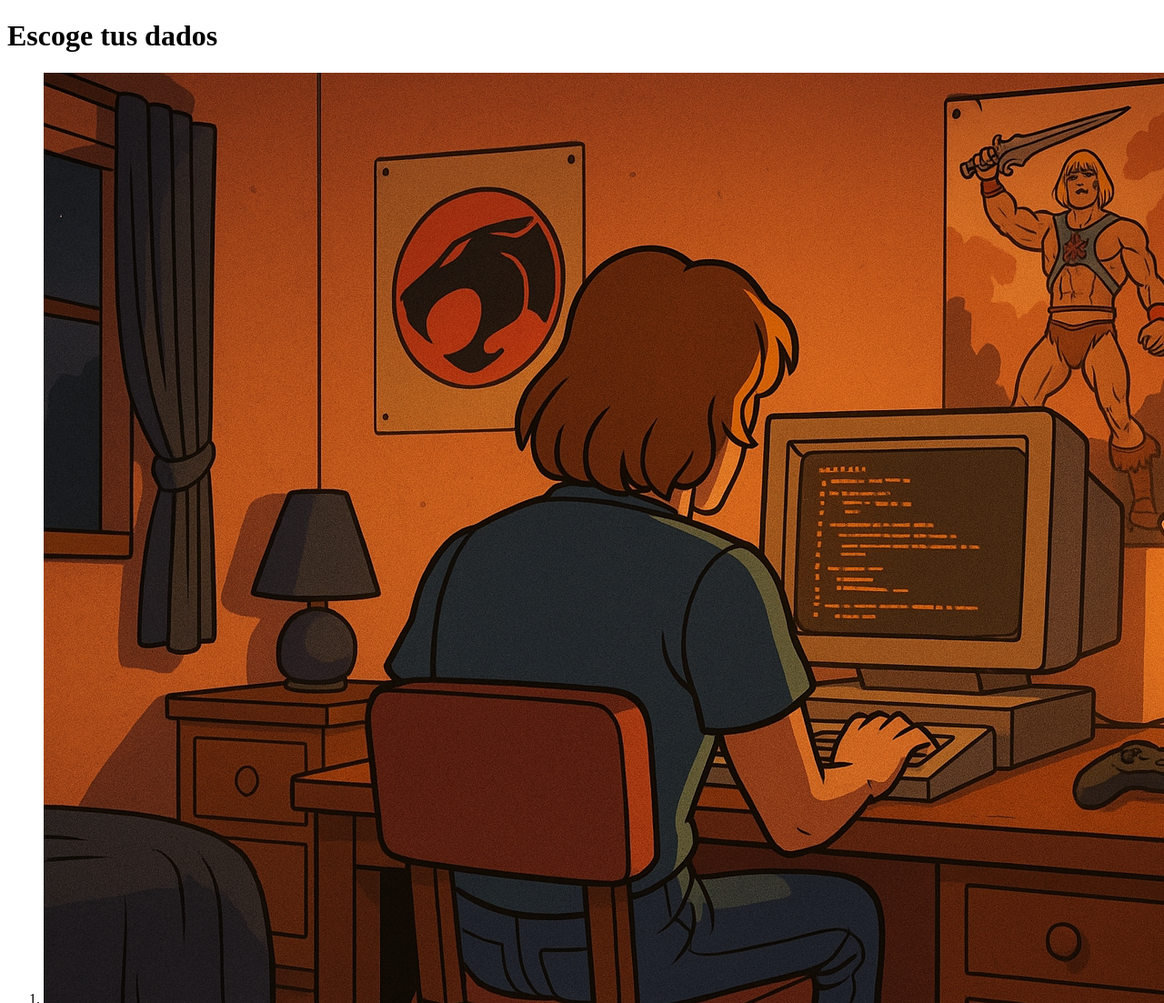
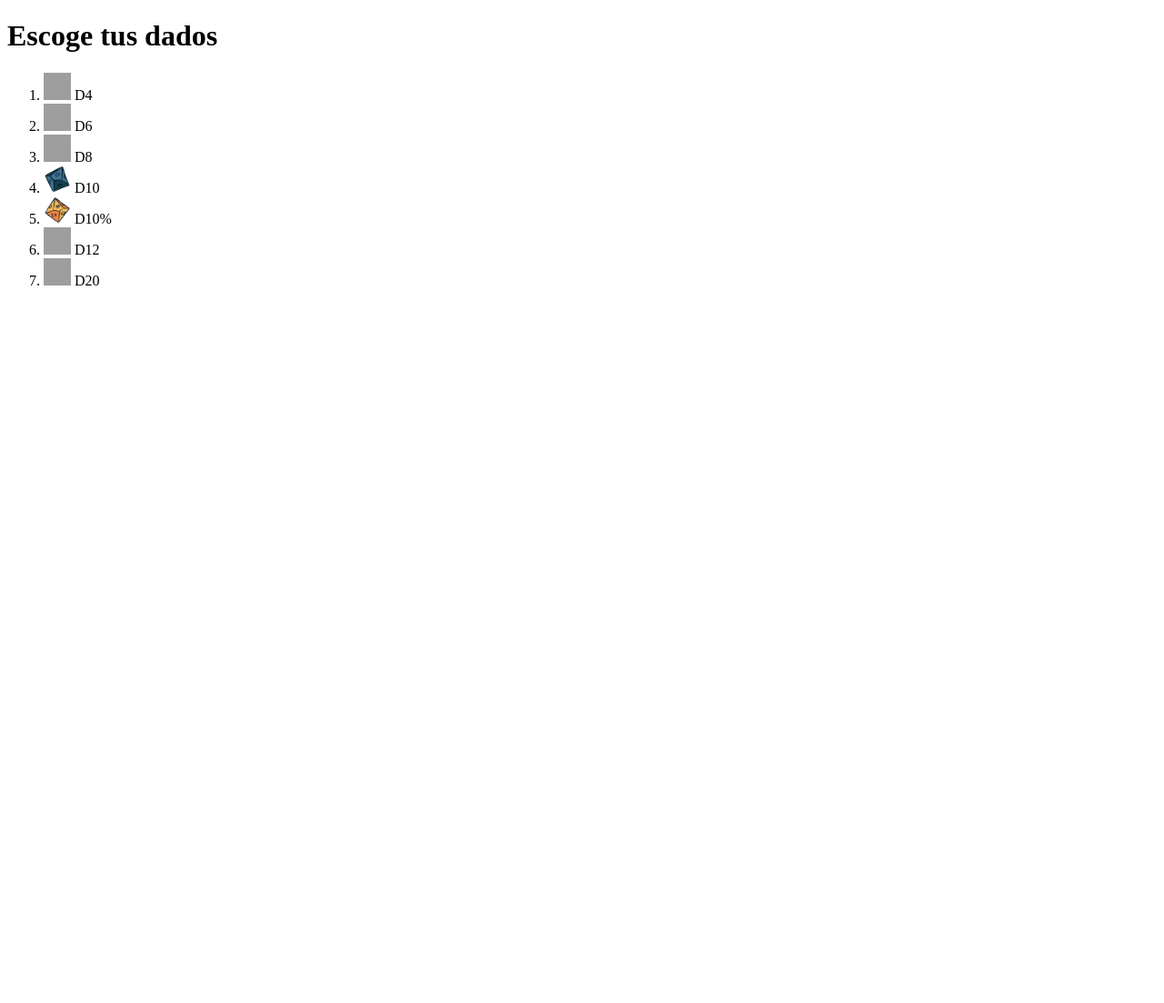
Before and after one commit to Beckermannns/dados, a Flask app: page / in a window 1280 px wide; the page is wider, and only the part inside the window is pictured. Shown: the top 1103 px of that part at 91% size. After the commit the page ends 314 px from the top of that part, so only its background shows below. Run offline with Flask 3, Linux system fonts and the light colour scheme; grey boxes are pictures that could not be loaded.

Commit message:
Agrego rutas de imagenes para los dados

```diff
--- a/frontend/css/style.css
+++ b/frontend/css/style.css
@@ -0,0 +1,6 @@
+#dados img {
+    width: 30px;
+    /* Ancho fijo de 300 píxeles */
+    height: 30px;
+    /* Alto fijo de 200 píxeles */
+}
--- a/templates/index.html
+++ b/templates/index.html
@@ -3,39 +3,43 @@
     <head>
         <meta charset="UTF-8">
         <meta name="viewport" content="width=device-width, initial-scale=1.0">
+        <link rel="stylesheet" href="frontend\css\style.css">
         <title>Dados Trucados</title>
     </head>
     <body>
         <h1>Escoge tus dados</h1>
+        <div id="dados">
             <ol>
                 <li>
-                <img src="source/images/d2.png">
-                D2</li>
-            <li>
-                <img src="source/images/d3.png">
-                D3</li>
-            <li>
-                <img src="{{ url_for('static', filename='images/d4.png') }}">
+                    <img
+                        src="{{ url_for('static', filename='images/D4.png') }}">
                     D4</li>
                 <li>
-                <img src="source/images/d6.png">
+                    <img
+                        src="{{ url_for('static', filename='images/D6.png') }}">
                     D6</li>
                 <li>
-                <img src="source/images/d8.png">
+                    <img
+                        src="{{ url_for('static', filename='images/D8.png') }}">
                     D8</li>
                 <li>
-                <img src="source/images/d10.png">
+                    <img
+                        src="{{ url_for('static', filename='images/D10.png') }}">
                     D10</li>
                 <li>
-                <img src="source/images/d12.png">
+                    <img
+                        src="{{ url_for('static', filename='images/D10P.png') }}">
+                    D10%</li>
+                <li>
+                    <img
+                        src="{{ url_for('static', filename='images/D12.png') }}">
                     D12</li>
                 <li>
-                <img src="source/images/d20.png">
+                    <img
+                        src="{{ url_for('static', filename='images/D20.png') }}">
                     D20</li>
-            <li>
-                <img
-                    src="source/images/d100.png">
-                D100</li>
             </ol>
+        </div>
+
     </body>
 </html>
```
Also changed, not shown: frontend/js/script.js (deleted), source/images/d2.png (deleted), static/images/D10.png (added), static/images/D10P.png (added), 5 other files. Lines whose indentation alone changed are shown as unchanged.
